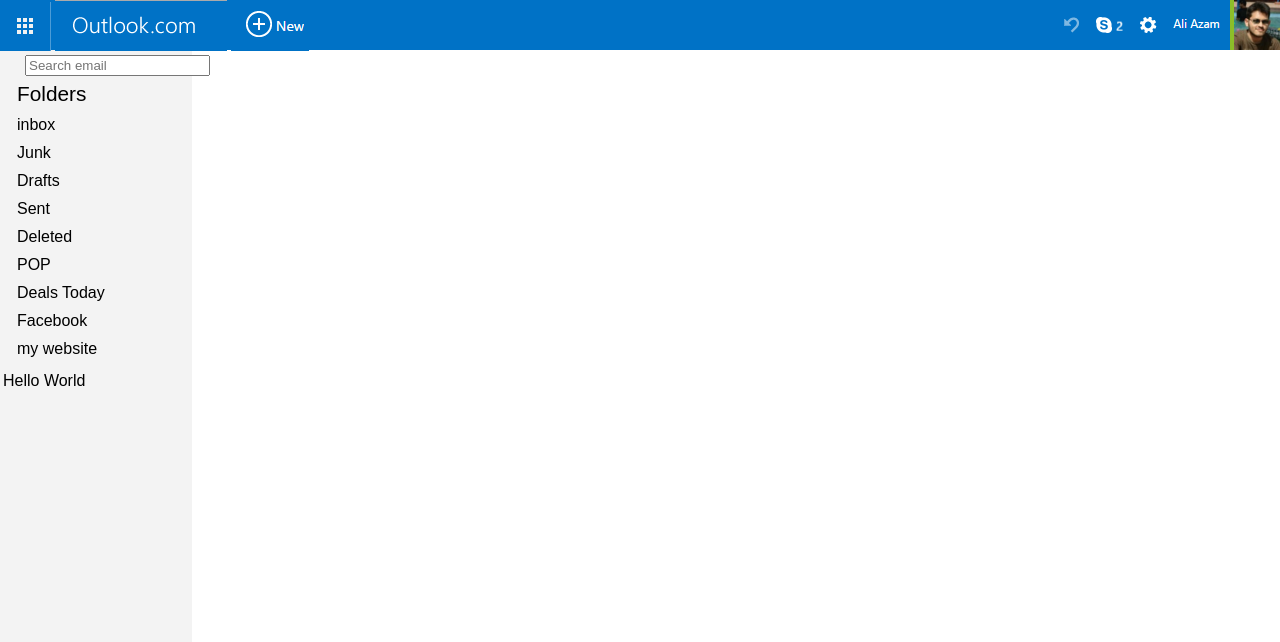
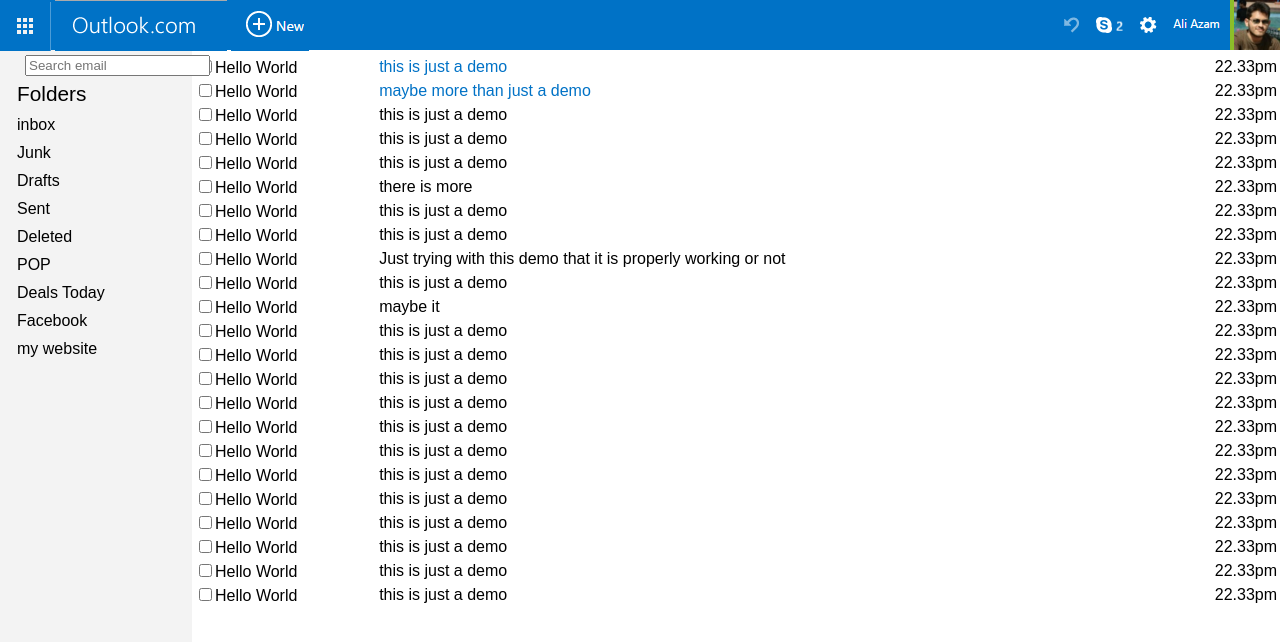
Before and after one commit to aliazamzaidi/hotmail-page-assignment, a plain HTML site: page index.html in a window 1280 px wide. Drawn offline with Linux system fonts and the light colour scheme.

Commit message:
near to final

```diff
--- a/index.html
+++ b/index.html
@@ -51,13 +51,124 @@
             <td class="left-part-text-table-data">my website</td>
           </tr>
         </table>
+      </div>
    </div>
    <div class="right-part">
       <table>
-       <tr>
-         <td>Hello World</td>
-         <td></td>
-         <td></td>
+       <tr style="margin:0;">
+         <td style="width: 12em"><input type="checkbox">Hello World</td>
+         <td style="width: 50em; color: #0072C6">this is just a demo</td>
+         <td style="width: 10em; text-align: right">22.33pm</td>
+       </tr>
+        <tr style="margin:0;">
+         <td style="width: 12em"><input type="checkbox">Hello World</td>
+         <td style="width: 50em; color: #0072C6">maybe more than just a demo</td>
+         <td style="width: 10em; text-align: right">22.33pm</td>
+       </tr>
+        <tr style="margin:0;">
+         <td style="width: 12em"><input type="checkbox">Hello World</td>
+         <td style="width: 50em">this is just a demo</td>
+         <td style="width: 10em; text-align: right">22.33pm</td>
+       </tr>
+        <tr style="margin:0;">
+         <td style="width: 12em"><input type="checkbox">Hello World</td>
+         <td style="width: 50em">this is just a demo</td>
+         <td style="width: 10em; text-align: right">22.33pm</td>
+       </tr>
+        <tr style="margin:0;">
+         <td style="width: 12em"><input type="checkbox">Hello World</td>
+         <td style="width: 50em">this is just a demo</td>
+         <td style="width: 10em; text-align: right">22.33pm</td>
+       </tr>
+        <tr style="margin:0;">
+         <td style="width: 12em"><input type="checkbox">Hello World</td>
+         <td style="width: 50em">there is more</td>
+         <td style="width: 10em; text-align: right">22.33pm</td>
+       </tr>
+        <tr style="margin:0;">
+         <td style="width: 12em"><input type="checkbox">Hello World</td>
+         <td style="width: 50em">this is just a demo</td>
+         <td style="width: 10em; text-align: right">22.33pm</td>
+       </tr>
+        <tr style="margin:0;">
+         <td style="width: 12em"><input type="checkbox">Hello World</td>
+         <td style="width: 50em">this is just a demo</td>
+         <td style="width: 10em; text-align: right">22.33pm</td>
+       </tr>
+        <tr style="margin:0;">
+         <td style="width: 12em"><input type="checkbox">Hello World</td>
+         <td style="width: 50em">Just trying with this demo that it is properly working or not</td>
+         <td style="width: 10em; text-align: right">22.33pm</td>
+       </tr>
+        <tr style="margin:0;">
+         <td style="width: 12em"><input type="checkbox">Hello World</td>
+         <td style="width: 50em">this is just a demo</td>
+         <td style="width: 10em; text-align: right">22.33pm</td>
+       </tr>
+        <tr style="margin:0;">
+         <td style="width: 12em"><input type="checkbox">Hello World</td>
+         <td style="width: 50em">maybe it <is></is></td>
+         <td style="width: 10em; text-align: right">22.33pm</td>
+       </tr>
+        <tr style="margin:0;">
+         <td style="width: 12em"><input type="checkbox">Hello World</td>
+         <td style="width: 50em">this is just a demo</td>
+         <td style="width: 10em; text-align: right">22.33pm</td>
+       </tr>
+        <tr style="margin:0;">
+         <td style="width: 12em"><input type="checkbox">Hello World</td>
+         <td style="width: 50em">this is just a demo</td>
+         <td style="width: 10em; text-align: right">22.33pm</td>
+       </tr>
+        <tr style="margin:0;">
+         <td style="width: 12em"><input type="checkbox">Hello World</td>
+         <td style="width: 50em">this is just a demo</td>
+         <td style="width: 10em; text-align: right">22.33pm</td>
+       </tr>
+        <tr style="margin:0;">
+         <td style="width: 12em"><input type="checkbox">Hello World</td>
+         <td style="width: 50em">this is just a demo</td>
+         <td style="width: 10em; text-align: right">22.33pm</td>
+       </tr>
+        <tr style="margin:0;">
+         <td style="width: 12em"><input type="checkbox">Hello World</td>
+         <td style="width: 50em">this is just a demo</td>
+         <td style="width: 10em; text-align: right">22.33pm</td>
+       </tr>
+        <tr style="margin:0;">
+         <td style="width: 12em"><input type="checkbox">Hello World</td>
+         <td style="width: 50em">this is just a demo</td>
+         <td style="width: 10em; text-align: right">22.33pm</td>
+       </tr>
+        <tr style="margin:0;">
+         <td style="width: 12em"><input type="checkbox">Hello World</td>
+         <td style="width: 50em">this is just a demo</td>
+         <td style="width: 10em; text-align: right">22.33pm</td>
+       </tr>
+        <tr style="margin:0;">
+         <td style="width: 12em"><input type="checkbox">Hello World</td>
+         <td style="width: 50em">this is just a demo</td>
+         <td style="width: 10em; text-align: right">22.33pm</td>
+       </tr>
+        <tr style="margin:0;">
+         <td style="width: 12em"><input type="checkbox">Hello World</td>
+         <td style="width: 50em">this is just a demo</td>
+         <td style="width: 10em; text-align: right">22.33pm</td>
+       </tr>
+        <tr style="margin:0;">
+         <td style="width: 12em"><input type="checkbox">Hello World</td>
+         <td style="width: 50em">this is just a demo</td>
+         <td style="width: 10em; text-align: right">22.33pm</td>
+       </tr>
+        <tr style="margin:0;">
+         <td style="width: 12em"><input type="checkbox">Hello World</td>
+         <td style="width: 50em">this is just a demo</td>
+         <td style="width: 10em; text-align: right">22.33pm</td>
+       </tr>
+        <tr style="margin:0;">
+         <td style="width: 12em"><input type="checkbox">Hello World</td>
+         <td style="width: 50em">this is just a demo</td>
+         <td style="width: 10em; text-align: right">22.33pm</td>
        </tr>
       </table>
    </div>
--- a/style.css
+++ b/style.css
@@ -13,9 +13,11 @@
 width: 15%;
 height: 600px;
 background-color: #F3F3F3;
+float: left;
 }
 .right-part{
-
+width: 85%;
+float: left;
 }
 .float-left{
     float: left;
@@ -32,3 +34,6 @@
 padding-top: 4px;
 padding-bottom: 4px;
 }
+tr:hover{
+    background-color: #CCCCCC
+}
```
